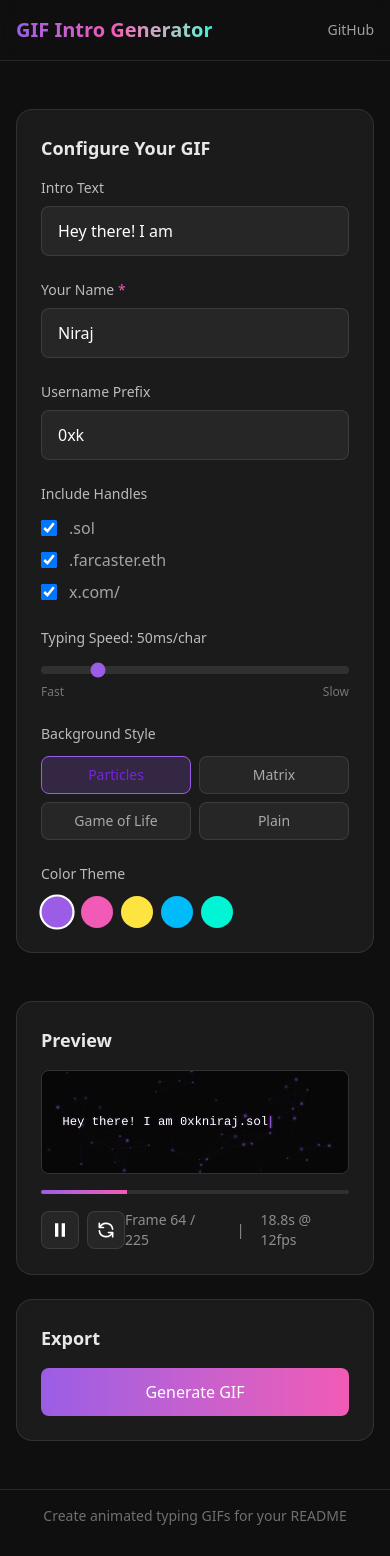
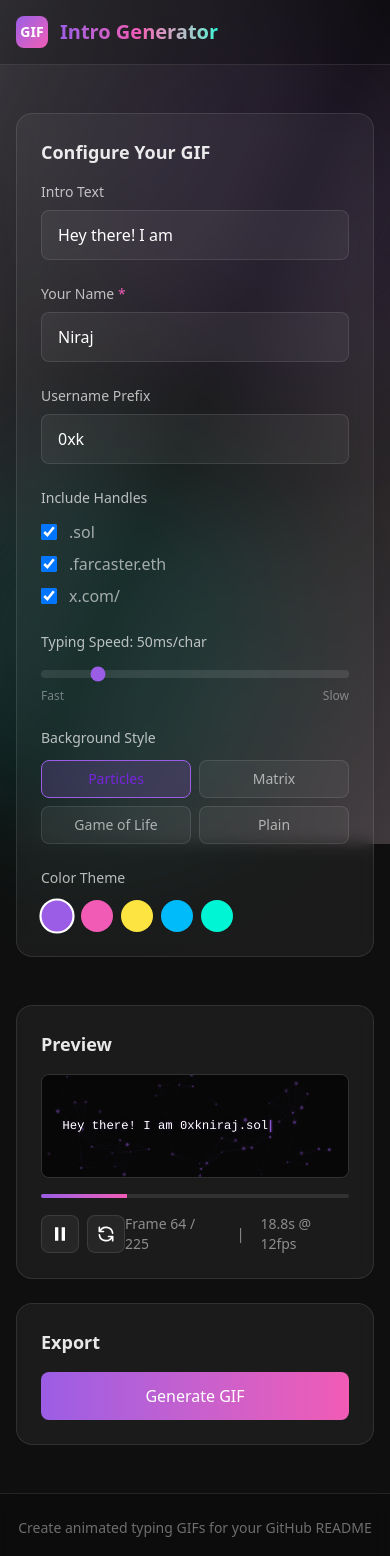
Before and after one commit to Niraj-Kamdar/giftro, a React (Vite) app: page / in a window 390 px wide. Shown: the top 1556 px of the page. Built offline with nearby package versions, Linux system fonts and the light colour scheme.

Commit message:
polish: add loading states, error handling, responsive design
- Enhance Layout with gradient background and blur effects
- Add GIF logo badge in header
- Improve footer with responsive layout
- Update README with project-specific documentation
- Add version badge in header

```diff
--- a/src/components/Layout.tsx
+++ b/src/components/Layout.tsx
@@ -6,38 +6,55 @@ interface LayoutProps {
 
 export function Layout({ children }: LayoutProps) {
   return (
-    <div className="min-h-screen flex flex-col">
-      <header className="border-b border-white/10 backdrop-blur-sm sticky top-0 z-50">
+    <div className="min-h-screen flex flex-col relative">
+      {/* Background gradient */}
+      <div className="fixed inset-0 -z-10">
+        <div className="absolute inset-0 bg-gradient-to-br from-lavender-900/20 via-transparent to-pink-900/20" />
+        <div className="absolute top-0 left-1/4 w-96 h-96 bg-lavender-500/10 rounded-full blur-3xl" />
+        <div className="absolute bottom-0 right-1/4 w-96 h-96 bg-aqua-500/10 rounded-full blur-3xl" />
+      </div>
+
+      <header className="border-b border-white/10 backdrop-blur-md bg-black/20 sticky top-0 z-50">
         <div className="max-w-6xl mx-auto px-4 py-4 flex items-center justify-between">
-          <motion.h1
-            className="text-xl font-bold bg-gradient-to-r from-lavender-500 via-pink-500 to-aqua-500 bg-clip-text text-transparent"
+          <motion.div
+            className="flex items-center gap-3"
             initial={{ opacity: 0, y: -20 }}
             animate={{ opacity: 1, y: 0 }}
             transition={{ duration: 0.5 }}
           >
-            GIF Intro Generator
-          </motion.h1>
-          <motion.a
-            href="https://github.com"
-            target="_blank"
-            rel="noopener noreferrer"
-            className="text-sm text-white/60 hover:text-white transition-colors"
+            <div className="w-8 h-8 rounded-lg bg-gradient-to-br from-lavender-500 to-pink-500 flex items-center justify-center">
+              <span className="text-sm font-bold">GIF</span>
+            </div>
+            <h1 className="text-xl font-bold bg-gradient-to-r from-lavender-500 via-pink-500 to-aqua-500 bg-clip-text text-transparent">
+              Intro Generator
+            </h1>
+          </motion.div>
+
+          <motion.div
+            className="flex items-center gap-4"
             initial={{ opacity: 0 }}
             animate={{ opacity: 1 }}
             transition={{ delay: 0.3 }}
           >
-            GitHub
-          </motion.a>
+            <span className="hidden sm:inline text-xs text-white/40 px-2 py-1 rounded-full border border-white/10">
+              v1.0
+            </span>
+          </motion.div>
         </div>
       </header>
 
-      <main className="flex-1 relative overflow-hidden">
+      <main className="flex-1 relative">
         {children}
       </main>
 
-      <footer className="border-t border-white/10 py-4">
-        <div className="max-w-6xl mx-auto px-4 text-center text-sm text-white/40">
-          Create animated typing GIFs for your README
+      <footer className="border-t border-white/10 py-6 backdrop-blur-sm bg-black/20">
+        <div className="max-w-6xl mx-auto px-4 flex flex-col sm:flex-row items-center justify-between gap-4">
+          <p className="text-sm text-white/40">
+            Create animated typing GIFs for your GitHub README
+          </p>
+          <div className="flex items-center gap-4 text-sm text-white/40">
+            <span>Built with React + Tailwind</span>
+          </div>
         </div>
       </footer>
     </div>
```
Also changed, not shown: 1 other file (tests, documents, lock files or other folders).
